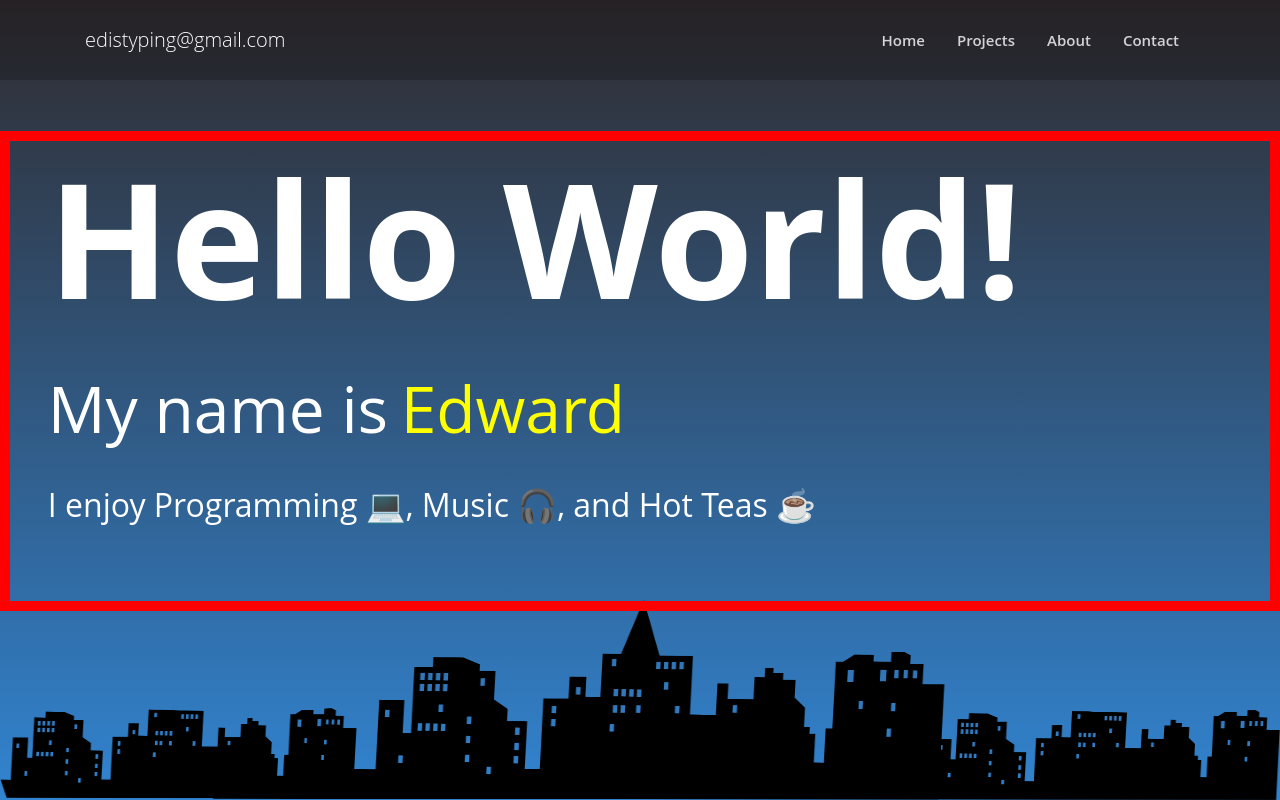
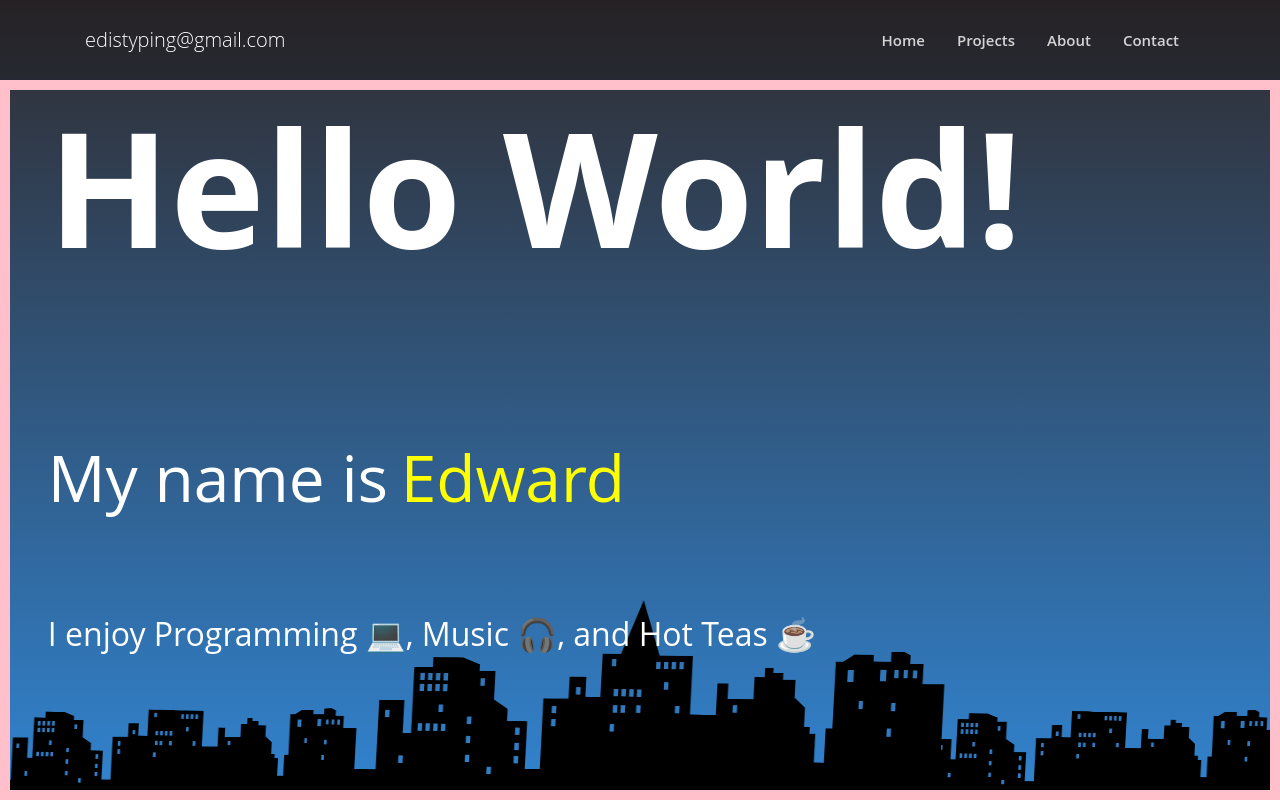
Before and after one commit to edistyping/ek-javascript-portfolio, a plain HTML site: page index.html in a window 1280 px wide. Drawn offline with nearby package versions, Linux system fonts and the light colour scheme.

Commit message:
123 Main page works better now

```diff
--- a/assets/style2.css
+++ b/assets/style2.css
@@ -6,11 +6,11 @@ body {
 
     width: 100vw;
     max-width:100%;  /* added */
-    height: 100vh;
 }
 
 section {
-    height: 100%;
+    max-height: 100%;
+    height: 100vh;
     box-sizing: border-box;
 
     background-image: linear-gradient(#302b2e, #3184d1);
@@ -31,7 +31,7 @@ section {
 }
 
 .container-content {
-    height: 90%;
+    height: 90vh;
     width: 100%;
     display: flex;
 }
@@ -39,11 +39,11 @@ section {
     display: flex;
     flex-direction: column;
     width: 100%;
-    height: 60%;
+    height: 90%;
     position: absolute;
 
-    margin-top: 4%;
-    border: solid red 10px;
+    margin-top: 0%;
+    border: solid pink 10px;;
 
 }
 .container-home h1 {
@@ -70,7 +70,7 @@ section {
     background-repeat: no-repeat;
 }
 .container-projects {
-    height: 60%;
+    height: 90%;
     width: 100%;
 
     flex-direction: column;
```
Also changed, not shown: index.html (+0 -1 lines).
